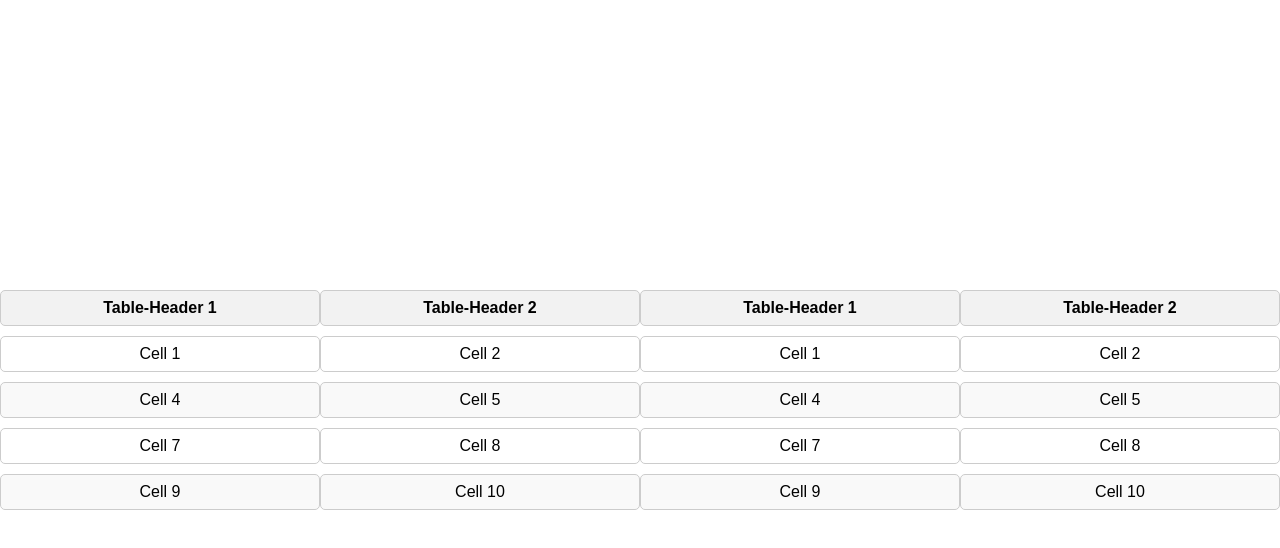
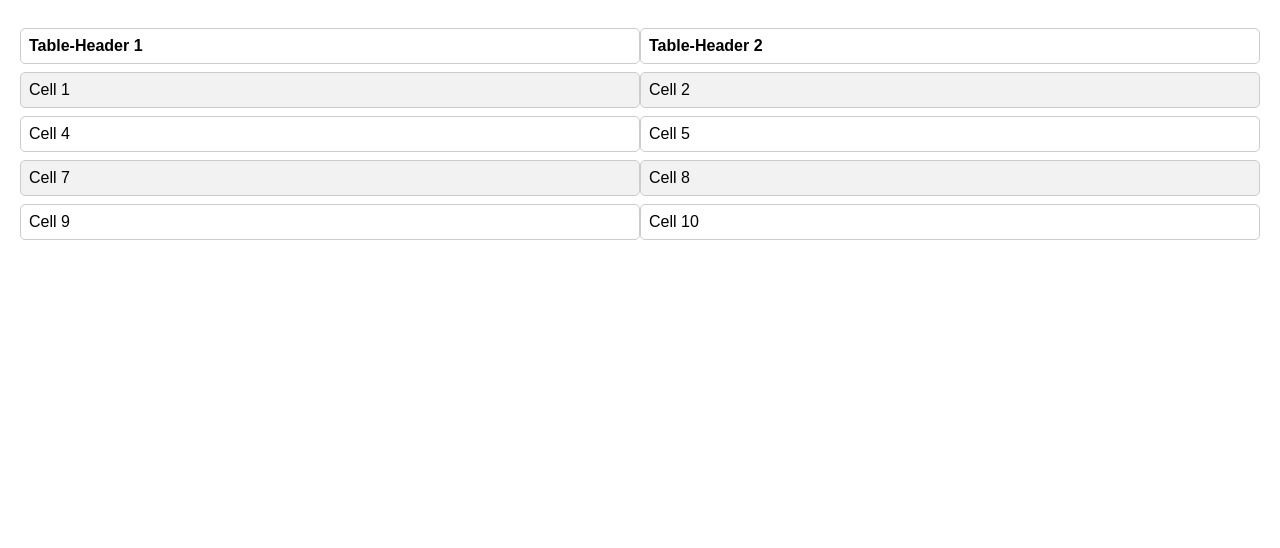
Before and after one commit to acciojob/css-tables-Ravisharma-1999, a website: page main.html in a window 1280 px wide. Drawn offline with Linux system fonts and the light colour scheme.

Commit message:
created a submission

```diff
--- a/main.html
+++ b/main.html
@@ -1,39 +1,4 @@
 <!DOCTYPE html>
-<html lang="en">
-<head>
-    <meta charset="UTF-8">
-    <meta name="viewport" content="width=device-width, initial-scale=1.0">
-    <title>Styled Table</title>
-    <link rel="stylesheet" href="styles.css">
-</head>
-<body>
-    <table>
-        <thead>
-            <tr>
-                <th>Table-Header 1</th>
-                <th>Table-Header 2</th>
-            </tr>
-        </thead>
-        <tbody>
-            <tr>
-                <td>Cell 1</td>
-                <td>Cell 2</td>
-            </tr>
-            <tr>
-                <td>Cell 4</td>
-                <td>Cell 5</td>
-            </tr>
-            <tr>
-                <td>Cell 7</td>
-                <td>Cell 8</td>
-            </tr>
-            <tr>
-                <td>Cell 9</td>
-                <td>Cell 10</td>
-            </tr>
-        </tbody>
-    </table>
-</body><!DOCTYPE html>
 <html lang="en">
 <head>
     <meta charset="UTF-8">
@@ -70,5 +35,3 @@
     </table>
 </body>
 </html>
-
-</html>
--- a/styles.css
+++ b/styles.css
@@ -1,38 +1,29 @@
 body {
     font-family: Arial, sans-serif;
-    display: flex;
-    justify-content: center;
-    align-items: center;
-    height: 100vh;
-    margin: 0;
+    margin: 20px;
 }
 
 table {
+    width: 100%;
     border-collapse: separate;
-    border-spacing: 0 10px;
-    width: 60%;
+    border-spacing: 0 0.5rem;
 }
 
 th, td {
-    padding: 8px 16px;
-    text-align: center;
     border: 1px solid #ccc;
     border-radius: 5px;
+    padding: 0.5rem;
+    text-align: left;
 }
 
 th {
-    background-color: #f2f2f2;
     font-weight: bold;
 }
 
-td {
-    background-color: #fff;
+tr:nth-child(odd) td {
+    background-color: #f2f2f2;
 }
 
-tbody tr:nth-child(odd) td {
-    background-color: #fff;
+tr:nth-child(even) td {
+    background-color: #ffffff;
 }
-
-tbody tr:nth-child(even) td {
-    background-color: #f9f9f9;
-}
```
